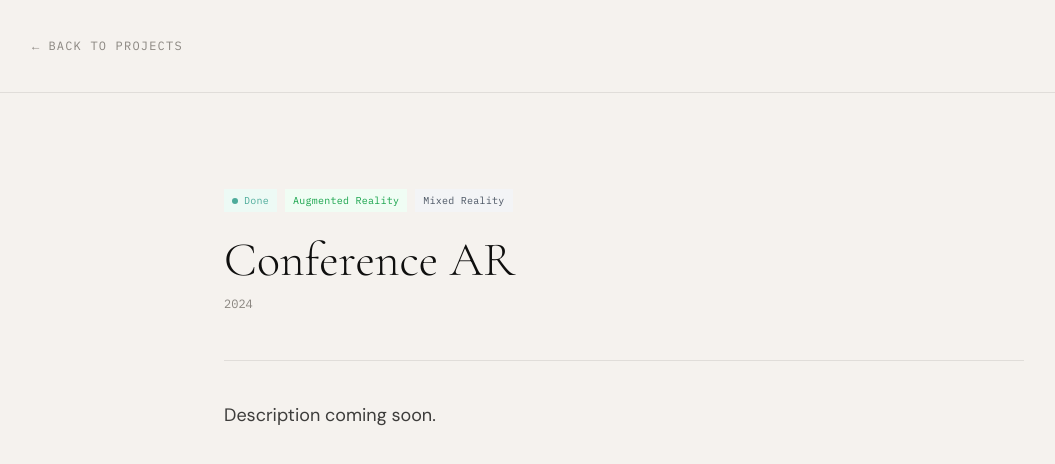
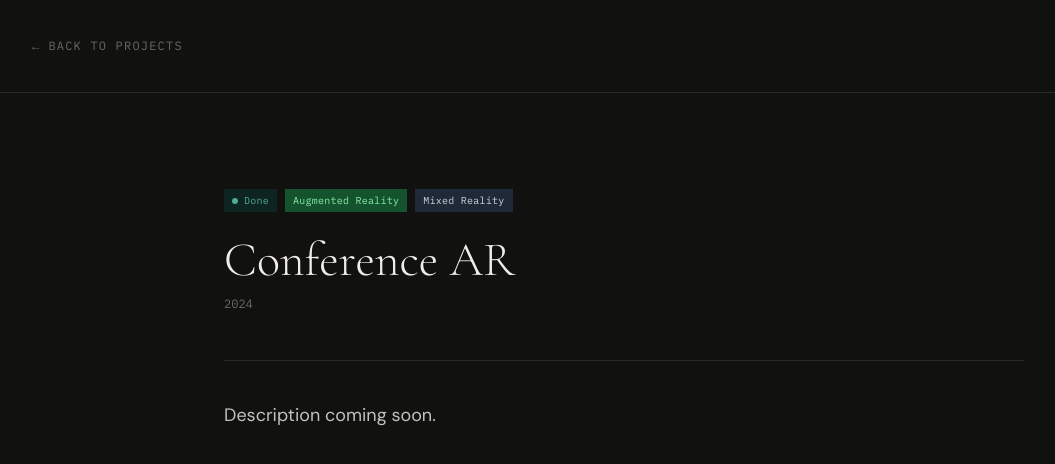
Before and after one commit to qnftk020/portfolio, a Next.js app in the folder portfolio/: page /portfolio/projects/conference-ar in a window 1280 px wide. Shown: the top 464 px of the page, without its empty margins (16-1071 px from the left). Built offline with nearby package versions, Linux system fonts and the light colour scheme.

Commit message:
Add files via upload

```diff
--- a/portfolio/app/globals.css
+++ b/portfolio/app/globals.css
@@ -6,11 +6,11 @@
 
 @layer base {
   :root {
-    --paper: #F5F2EE;
-    --ink: #0F0F0E;
-    --accent: #B85C38;
-    --muted: #8A8680;
-    --border: #E0DDD9;
+    --paper: #111110;
+    --ink: #F0EDE8;
+    --accent: #D4784A;
+    --muted: #6B6865;
+    --border: #2A2926;
   }
 
   * {
--- a/portfolio/app/projects/[id]/page.tsx
+++ b/portfolio/app/projects/[id]/page.tsx
@@ -8,28 +8,28 @@ export async function generateStaticParams() {
 }
 
 const topicColors: Record<string, string> = {
-  'Mixed Reality':      'bg-gray-100 text-gray-600',
-  'Media Art':          'bg-violet-50 text-violet-600',
-  'Mobility Design':    'bg-red-50 text-red-600',
-  'LLM':               'bg-orange-50 text-orange-600',
-  'Multi-agent':        'bg-orange-50 text-orange-700',
-  'User Experience':    'bg-yellow-50 text-yellow-700',
-  'Ergonomics':         'bg-blue-50 text-blue-600',
-  'CAE':               'bg-gray-100 text-gray-600',
-  'Product Design':     'bg-pink-50 text-pink-600',
-  'Experiment Design':  'bg-purple-50 text-purple-600',
-  'Game':              'bg-yellow-50 text-yellow-600',
-  'Augmented Reality':  'bg-green-50 text-green-600',
-  'Service Design':     'bg-green-50 text-green-700',
-  'Hackathon':          'bg-gray-100 text-gray-600',
-  'Philosophy':         'bg-indigo-50 text-indigo-600',
-  'Virtual Reality':    'bg-cyan-50 text-cyan-600',
+  'Mixed Reality':      'bg-gray-800 text-gray-300',
+  'Media Art':          'bg-violet-900 text-violet-300',
+  'Mobility Design':    'bg-red-900 text-red-300',
+  'LLM':               'bg-orange-900 text-orange-300',
+  'Multi-agent':        'bg-orange-900 text-orange-200',
+  'User Experience':    'bg-yellow-900 text-yellow-300',
+  'Ergonomics':         'bg-blue-900 text-blue-300',
+  'CAE':               'bg-gray-800 text-gray-300',
+  'Product Design':     'bg-pink-900 text-pink-300',
+  'Experiment Design':  'bg-purple-900 text-purple-300',
+  'Game':              'bg-yellow-900 text-yellow-300',
+  'Augmented Reality':  'bg-green-900 text-green-300',
+  'Service Design':     'bg-green-900 text-green-200',
+  'Hackathon':          'bg-gray-800 text-gray-300',
+  'Philosophy':         'bg-indigo-900 text-indigo-300',
+  'Virtual Reality':    'bg-cyan-900 text-cyan-300',
 }
 
 const statusStyle: Record<string, { dot: string; label: string; badge: string }> = {
-  'Done':        { dot: 'bg-[#4DAB9A]',               label: 'Done',        badge: 'bg-[#EDFAF5] text-[#4DAB9A]' },
-  'In-progress': { dot: 'bg-[#4F93D0] animate-pulse', label: 'In Progress', badge: 'bg-[#EDF4FB] text-[#4F93D0]' },
-  'Not started': { dot: 'bg-[#9B9B9B]',               label: 'Not Started', badge: 'bg-[#F5F5F5] text-[#9B9B9B]' },
+  'Done':        { dot: 'bg-[#4DAB9A]',               label: 'Done',        badge: 'bg-[#0D2420] text-[#4DAB9A]' },
+  'In-progress': { dot: 'bg-[#4F93D0] animate-pulse', label: 'In Progress', badge: 'bg-[#0D1A2A] text-[#4F93D0]' },
+  'Not started': { dot: 'bg-[#9B9B9B]',               label: 'Not Started', badge: 'bg-[#1E1E1C] text-[#9B9B9B]' },
 }
 
 function Block({ block }: { block: ContentBlock }) {
@@ -39,7 +39,7 @@ function Block({ block }: { block: ContentBlock }) {
   if (block.type === 'image') {
     return (
       <figure className="w-full">
-        <div className="relative w-full aspect-video bg-[#EDEBE7] overflow-hidden">
+        <div className="relative w-full aspect-video bg-[#1C1C1A] overflow-hidden">
           <Image src={block.url} alt={block.caption ?? ''} fill className="object-cover" unoptimized />
         </div>
         {block.caption && <figcaption className="mt-2 font-mono text-[10px] text-muted text-center">{block.caption}</figcaption>}
@@ -76,13 +76,13 @@ export default function ProjectPage({ params }: { params: { id: string } }) {
             {st.label}
           </span>
           {(project.topic ?? []).map(t => (
-            <span key={t} className={`font-mono text-[10px] tracking-wide px-2 py-1 ${topicColors[t] ?? 'bg-gray-100 text-gray-500'}`}>{t}</span>
+            <span key={t} className={`font-mono text-[10px] tracking-wide px-2 py-1 ${topicColors[t] ?? 'bg-gray-800 text-gray-300'}`}>{t}</span>
           ))}
         </div>
         <h1 className="font-serif text-3xl sm:text-4xl md:text-5xl font-light text-ink leading-tight mb-3">{project.title}</h1>
         <p className="font-mono text-xs text-muted mb-12">{project.year}</p>
         {project.coverUrl && (
-          <div className="aspect-video w-full bg-[#EDEBE7] overflow-hidden relative mb-16">
+          <div className="aspect-video w-full bg-[#1C1C1A] overflow-hidden relative mb-16">
             <Image src={project.coverUrl} alt={project.title} fill className="object-cover" unoptimized />
           </div>
         )}
--- a/portfolio/components/Projects.tsx
+++ b/portfolio/components/Projects.tsx
@@ -3,35 +3,35 @@ import Image from 'next/image'
 import Link from 'next/link'
 
 const topicColors: Record<string, string> = {
-  'Mixed Reality':      'bg-gray-100 text-gray-600',
-  'Media Art':          'bg-violet-50 text-violet-600',
-  'Mobility Design':    'bg-red-50 text-red-600',
-  'LLM':               'bg-orange-50 text-orange-600',
-  'Multi-agent':        'bg-orange-50 text-orange-700',
-  'User Experience':    'bg-yellow-50 text-yellow-700',
-  'Ergonomics':         'bg-blue-50 text-blue-600',
-  'CAE':               'bg-gray-100 text-gray-600',
-  'Product Design':     'bg-pink-50 text-pink-600',
-  'Experiment Design':  'bg-purple-50 text-purple-600',
-  'Game':              'bg-yellow-50 text-yellow-600',
-  'Augmented Reality':  'bg-green-50 text-green-600',
-  'Service Design':     'bg-green-50 text-green-700',
-  'Hackathon':          'bg-gray-100 text-gray-600',
-  'Philosophy':         'bg-indigo-50 text-indigo-600',
-  'Virtual Reality':    'bg-cyan-50 text-cyan-600',
+  'Mixed Reality':      'bg-gray-800 text-gray-300',
+  'Media Art':          'bg-violet-900 text-violet-300',
+  'Mobility Design':    'bg-red-900 text-red-300',
+  'LLM':               'bg-orange-900 text-orange-300',
+  'Multi-agent':        'bg-orange-900 text-orange-200',
+  'User Experience':    'bg-yellow-900 text-yellow-300',
+  'Ergonomics':         'bg-blue-900 text-blue-300',
+  'CAE':               'bg-gray-800 text-gray-300',
+  'Product Design':     'bg-pink-900 text-pink-300',
+  'Experiment Design':  'bg-purple-900 text-purple-300',
+  'Game':              'bg-yellow-900 text-yellow-300',
+  'Augmented Reality':  'bg-green-900 text-green-300',
+  'Service Design':     'bg-green-900 text-green-200',
+  'Hackathon':          'bg-gray-800 text-gray-300',
+  'Philosophy':         'bg-indigo-900 text-indigo-300',
+  'Virtual Reality':    'bg-cyan-900 text-cyan-300',
 }
 
 const statusStyle: Record<string, { dot: string; label: string; badge: string }> = {
-  'Done':        { dot: 'bg-[#4DAB9A]',               label: 'Done',        badge: 'bg-[#EDFAF5] text-[#4DAB9A]' },
-  'In-progress': { dot: 'bg-[#4F93D0] animate-pulse', label: 'In Progress', badge: 'bg-[#EDF4FB] text-[#4F93D0]' },
-  'Not started': { dot: 'bg-[#9B9B9B]',               label: 'Not Started', badge: 'bg-[#F5F5F5] text-[#9B9B9B]' },
+  'Done':        { dot: 'bg-[#4DAB9A]',               label: 'Done',        badge: 'bg-[#0D2420] text-[#4DAB9A]' },
+  'In-progress': { dot: 'bg-[#4F93D0] animate-pulse', label: 'In Progress', badge: 'bg-[#0D1A2A] text-[#4F93D0]' },
+  'Not started': { dot: 'bg-[#9B9B9B]',               label: 'Not Started', badge: 'bg-[#1E1E1C] text-[#9B9B9B]' },
 }
 
 function ProjectCard({ project }: { project: Project }) {
   const st = statusStyle[project.status] ?? statusStyle['Done']
   return (
     <Link href={`/projects/${project.slug}`} className="group text-left border border-border hover:border-ink/30 transition-all duration-200 block">
-      <div className="aspect-square w-full bg-[#EDEBE7] overflow-hidden relative">
+      <div className="aspect-square w-full bg-[#1C1C1A] overflow-hidden relative">
         {project.coverUrl ? (
           <Image src={project.coverUrl} alt={project.title} fill className="object-cover group-hover:scale-[1.02] transition-transform duration-300" unoptimized />
         ) : (
@@ -47,7 +47,7 @@ function ProjectCard({ project }: { project: Project }) {
             {st.label}
           </span>
           {(project.topic ?? []).map(t => (
-            <span key={t} className={`font-mono text-[9px] tracking-wide px-1.5 py-0.5 ${topicColors[t] ?? 'bg-gray-100 text-gray-500'}`}>{t}</span>
+            <span key={t} className={`font-mono text-[9px] tracking-wide px-1.5 py-0.5 ${topicColors[t] ?? 'bg-gray-800 text-gray-300'}`}>{t}</span>
           ))}
         </div>
         <p className="font-sans text-sm font-medium text-ink leading-snug mb-1 group-hover:text-accent transition-colors">{project.title}</p>
--- a/portfolio/tailwind.config.ts
+++ b/portfolio/tailwind.config.ts
@@ -16,11 +16,11 @@ const config: Config = {
         xl: '1280px',
       },
       colors: {
-        paper: '#F5F2EE',
-        ink: '#0F0F0E',
-        accent: '#B85C38',
-        muted: '#8A8680',
-        border: '#E0DDD9',
+        paper: '#111110',
+        ink: '#F0EDE8',
+        accent: '#D4784A',
+        muted: '#6B6865',
+        border: '#2A2926',
       },
       fontFamily: {
         serif: ['Cormorant Garamond', 'Georgia', 'serif'],
```
